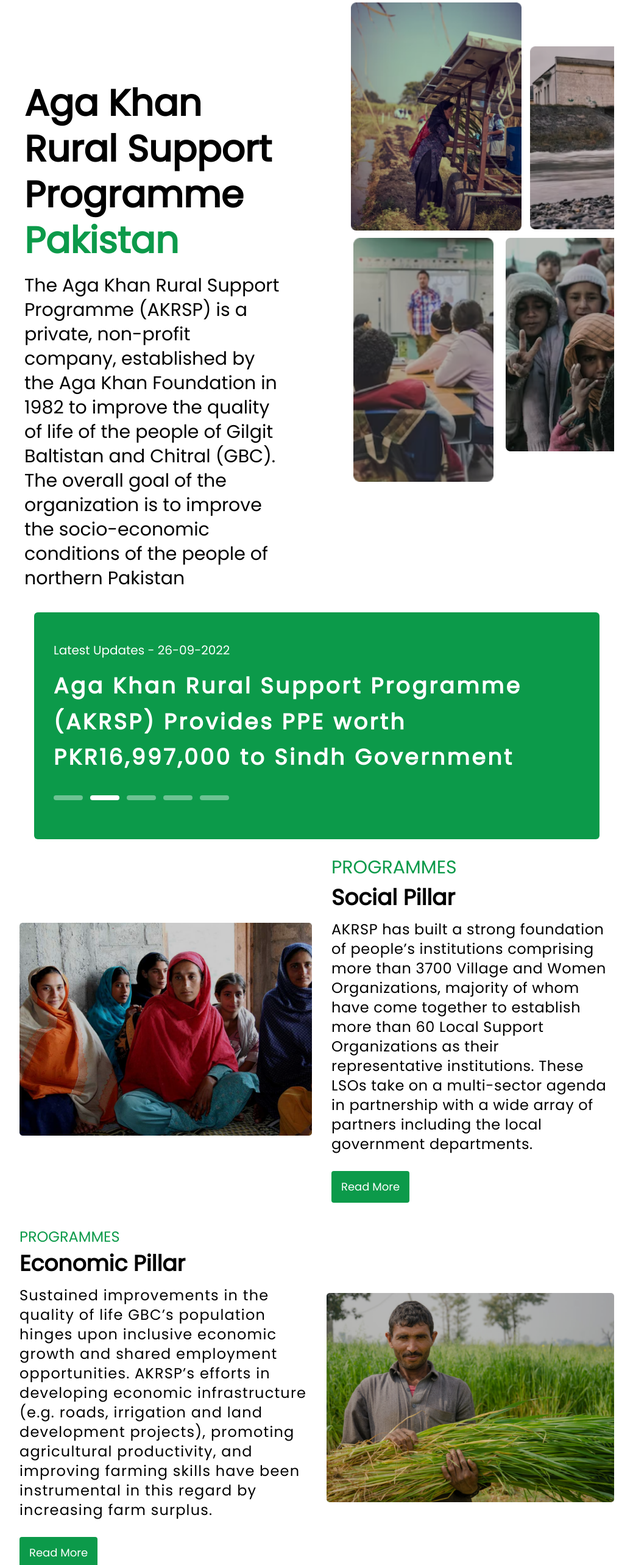
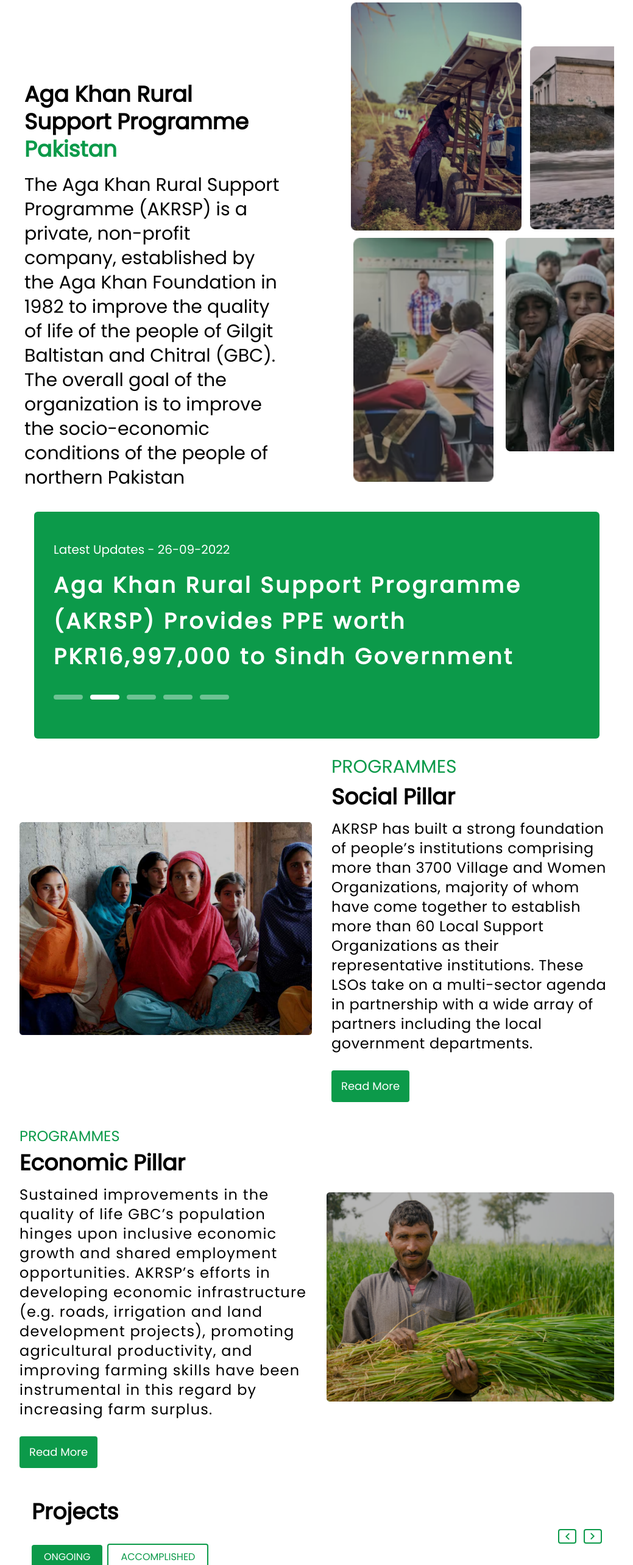
Before and after one commit to AyazAslam101/AKRSP, a Next.js app: page / in a window 1280 px wide. Shown: the part 120-2686 px from the top of the page at 61% size, without its empty margins (120-1159 px from the left). Built offline with nearby package versions, Linux system fonts and the light colour scheme.

Commit message:
changes in size

```diff
--- a/components/Alpha/Alpha.tsx
+++ b/components/Alpha/Alpha.tsx
@@ -131,7 +131,7 @@
   return (
     <div className="py-5 px-2 mx-auto overflow-hidden sm:px:2 container mt-10">
       <div>
-        <p className="text-5xl font-semibold mb-4">
+        <p className="text-4xl font-semibold mb-4">
           Where <span className="text-primary">AKRSP</span> Work
         </p>
       </div>
--- a/components/Card/Projects.tsx
+++ b/components/Card/Projects.tsx
@@ -36,7 +36,7 @@
     <div className="py-5 mx-auto overflow-hidden sm:px:2 container">
       <div className="flex mt-4 items-center justify-between">
         <div className="mb-5 lg:ml-5">
-          <h2 className="text-4xl font-bold mb-6">Projects</h2>
+          <h2 className="text-4xl leading-8 font-bold mb-6">Projects</h2>
           <button className="bg-primary px-5 py-2 rounded text-white mr-2">
             ONGOING
           </button>
--- a/components/Documentries/Documentries.tsx
+++ b/components/Documentries/Documentries.tsx
@@ -6,7 +6,7 @@
   return (
     <div className="py-5 px-2 mx-auto overflow-hidden sm:px:2 container">
       <div className="px-4">
-        <h2 className="text-3xl font-bold mb-6">MEDIA / DOCUMENTARIES</h2>
+        <h2 className="text-4xl font-bold mb-6">MEDIA / DOCUMENTARIES</h2>
       </div>
       <div className="lg:flex items-center md:justify-center justify-center mx-auto flex-rows grid md:grid-cols-2 lg:justify-evenly">
         <div className="bg-playerbg px-3 py-10 ml-2 mr-2 mt-10 mb-10 cursor-pointer">
--- a/components/Gallery/Gallery.tsx
+++ b/components/Gallery/Gallery.tsx
@@ -4,7 +4,7 @@
   return (
     <div className="py-5 px-2 mx-auto overflow-hidden sm:px:2 container">
       <div className="text-center mb-4">
-        <h2 className="text-5xl leading-10 font-extrabold">Media Gallery</h2>
+        <h2 className="text-4xl leading-10 font-extrabold">Media Gallery</h2>
         <h4 className="text-3xl leading-10 font-semibold mt-5">
           Enhancing Employability and Leadership for Youth (EELY)
         </h4>
--- a/components/Header/Header.tsx
+++ b/components/Header/Header.tsx
@@ -7,7 +7,7 @@
       <div className="py-5 px-2 mx-auto overflow-hidden sm:px:2 programes-container">
         <div className="lg:grid lg:grid-cols-2 sm:block md:block block gap-2 lg:gap-28 relative">
           <div className="pt-32">
-            <h2 className="text-6xl font-bold leading-tight text-black">
+            <h2 className="text-4xl font-bold leading-tight text-black">
               Aga Khan Rural Support Programme <br />
               <span className="text-primary font-bold leading-tight">
                 Pakistan
```
